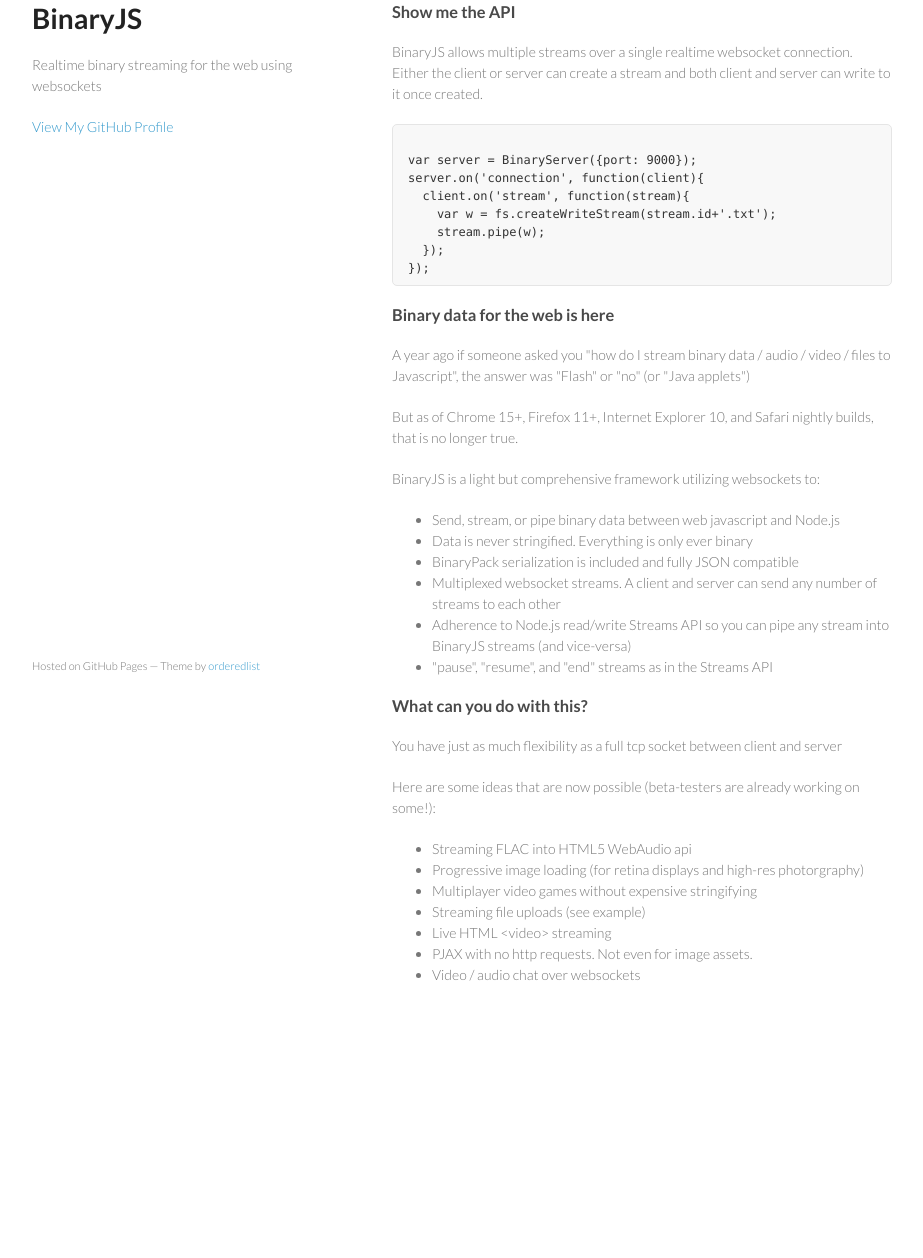
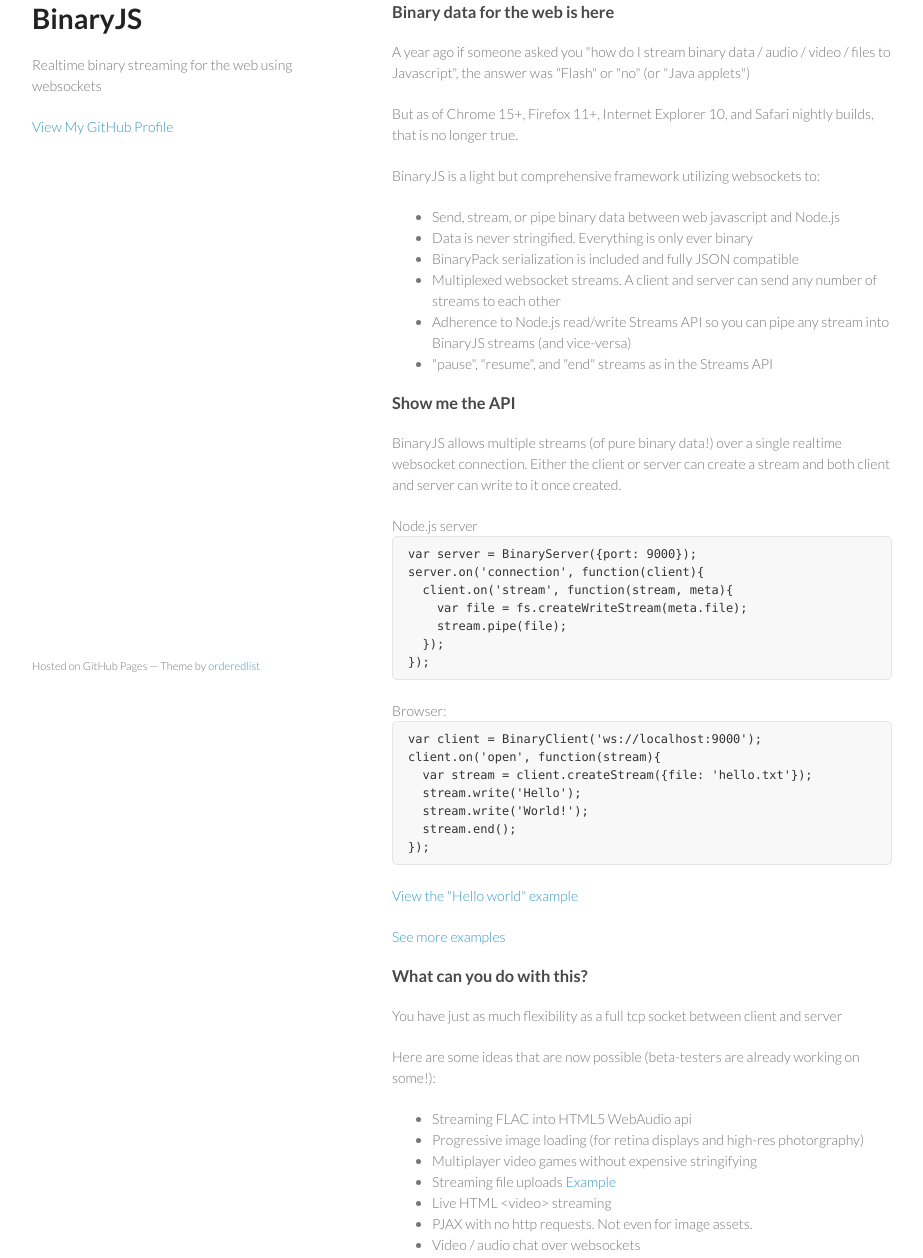
Before and after one commit to binaryjs/binaryjs.github.com, a plain HTML site: page index.html in a window 1280 px wide. Shown: the part 55-1313 px from the top of the page, without its empty margins (178-1101 px from the left). Before the commit the page ends 1110 px from the top, so only its background shows below. Drawn offline with Linux system fonts and the light colour scheme.

Commit message:
add hw example

```diff
--- a/index.html
+++ b/index.html
@@ -24,18 +24,6 @@
       </header>
 
       <section>
-      <h3>Show me the API</h3>
-      <p>BinaryJS allows multiple streams over a single realtime websocket connection. Either the client or server can create a stream and both client and server can write to it once created.</p>
-<pre><code>
-var server = BinaryServer({port: 9000});
-server.on('connection', function(client){
-  client.on('stream', function(stream){
-    var w = fs.createWriteStream(stream.id+'.txt');
-    stream.pipe(w);
-  });
-});
-</code></pre>
-
       <h3>Binary data for the web is here</h3>
       <p>A year ago if someone asked you "how do I stream binary data / audio / video / files to Javascript", the answer was "Flash" or "no" (or "Java applets") </p>
       <p>But as of Chrome 15+, Firefox 11+, Internet Explorer 10, and Safari nightly builds, that is no longer true.<p>
@@ -48,6 +36,34 @@ server.on('connection', function(client){
         <li>Adherence to Node.js read/write Streams API so you can pipe any stream into BinaryJS streams (and vice-versa)</li>
         <li>"pause", "resume", and "end" streams as in the Streams API</li>
       </ul>
+      <h3>Show me the API</h3>
+      <p>BinaryJS allows multiple streams (of pure binary data!) over a single realtime websocket connection. Either the client or server can create a stream and both client and server can write to it once created.</p>
+Node.js server<br>
+<pre><code>var server = BinaryServer({port: 9000});
+server.on('connection', function(client){
+  client.on('stream', function(stream, meta){
+    var file = fs.createWriteStream(meta.file);
+    stream.pipe(file);
+  });
+});
+</code></pre>
+
+Browser:<br>
+<pre><code>var client = BinaryClient('ws://localhost:9000');
+client.on('open', function(stream){
+  var stream = client.createStream({file: 'hello.txt'});
+  stream.write('Hello');
+  stream.write('World!');
+  stream.end();
+});
+</code></pre>
+
+      <p>
+        <a href="">View the "Hello world" example</a>
+      </p>
+      <p>
+        <a href="/examples.html">See more examples</a>
+      </p>
 
       <h3>What can you do with this?</h3>
       <p>You have just as much flexibility as a full tcp socket between client and server</p>
@@ -56,7 +72,7 @@ server.on('connection', function(client){
         <li>Streaming FLAC into HTML5 WebAudio api</li>
         <li>Progressive image loading (for retina displays and high-res photorgraphy)</li>
         <li>Multiplayer video games without expensive stringifying</li>
-        <li>Streaming file uploads (see example)</li>
+        <li>Streaming file uploads <a href="">Example</a></li>
         <li>Live HTML &lt;video&gt; streaming</li>
         <li>PJAX with no http requests. Not even for image assets.</li>
         <li>Video / audio chat over websockets</li>
```
